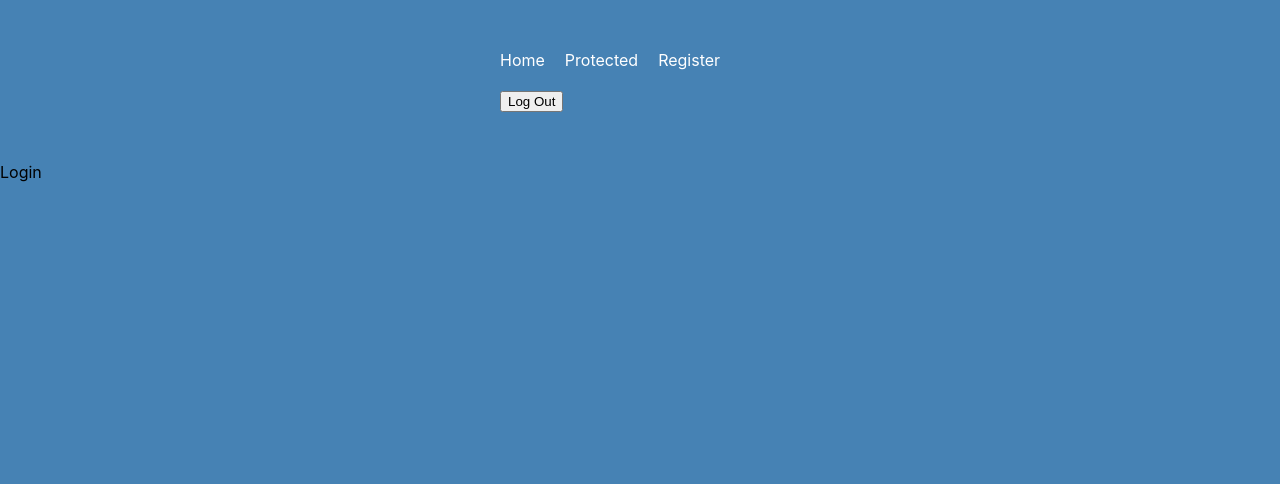
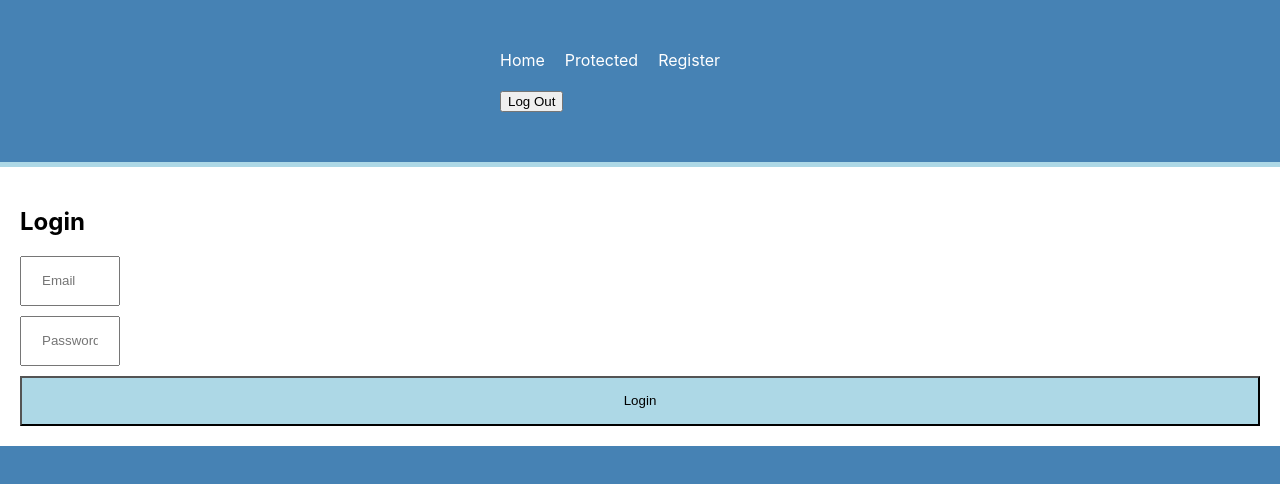
Before and after one commit to RaunaqChawhan/json-web-token, a React (Create React App) app in the folder frontend/: page /login in a window 1280 px wide. Shown: the top 484 px of the page. Built offline with nearby package versions, Linux system fonts and the light colour scheme.

Commit message:
update Login component

```diff
--- a/frontend/src/components/Login.js
+++ b/frontend/src/components/Login.js
@@ -1,5 +1,75 @@
-import React from 'react';
+import React, { useState, useContext, useEffect } from 'react';
+import { navigate } from '@reach/router';
+import { UserContext } from '../App';
 
-const Login = () => <div>Login</div>
+const Login = () => {
+    const [user, setUser] = useContext(UserContext);
+    const [email, setEmail] = useState('');
+    const [password, setPassword] = useState('');
+
+    const handleSubmit = async e => {
+        e.preventDefault();
+        const result = await (await fetch('http://localhost:4000/login', {
+            method: 'POST',
+            credentials: 'include',
+            headers: {
+                'Content-Type': 'application/json'
+            },
+            body: JSON.stringify({
+                email,
+                password
+            })
+        })).json();
+
+        if(result.accesstoken) {
+            setUser({
+                accesstoken: result.accesstoken,
+            });
+            navigate('/');
+        } else {
+            console.log(result.error);
+        }
+    };
+
+    useEffect(() => {
+        console.log(user);
+    }, [user])
+
+    const handleChange = e => {
+        if(e.currentTarget.name === 'email') {
+            setEmail(e.currentTarget.value);
+        } else {
+            setPassword(e.currentTarget.value);
+        }
+    }
+
+    return (
+        <div className="login-wrapper">
+            <form onSubmit={handleSubmit}>
+                <h2>Login</h2>
+                <div className="login-input">
+                    <input
+                        value={email}
+                        onChange={handleChange}
+                        type="text"
+                        name="email"
+                        placeholder="Email"
+                        autoComplete="email"
+                    />
+                    <input
+                        value={password}
+                        onChange={handleChange}
+                        type="password"
+                        name="password"
+                        placeholder="Password"
+                        autoComplete="current-password"
+                    />
+                    <button type="submit">Login</button>
+                </div>
+
+            </form>
+        </div>
+    )
+}
 
 export default Login;
```
